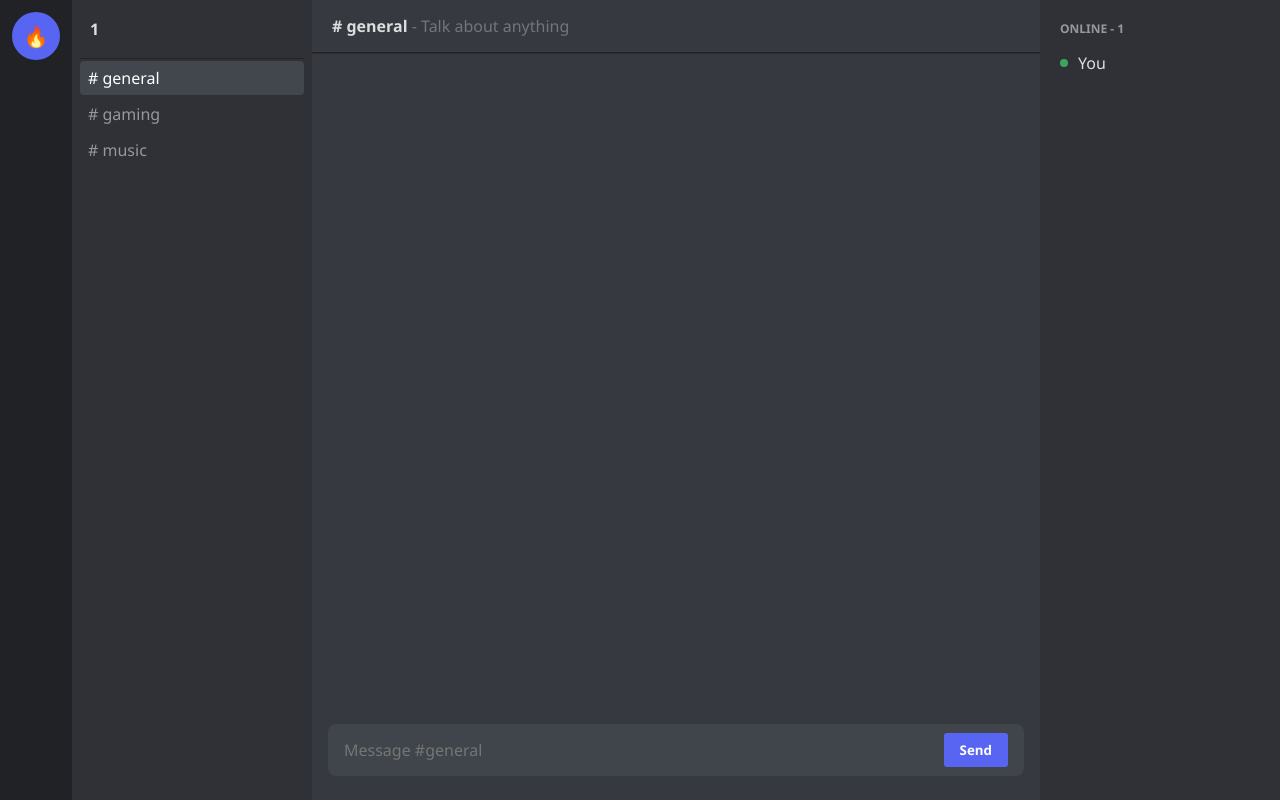
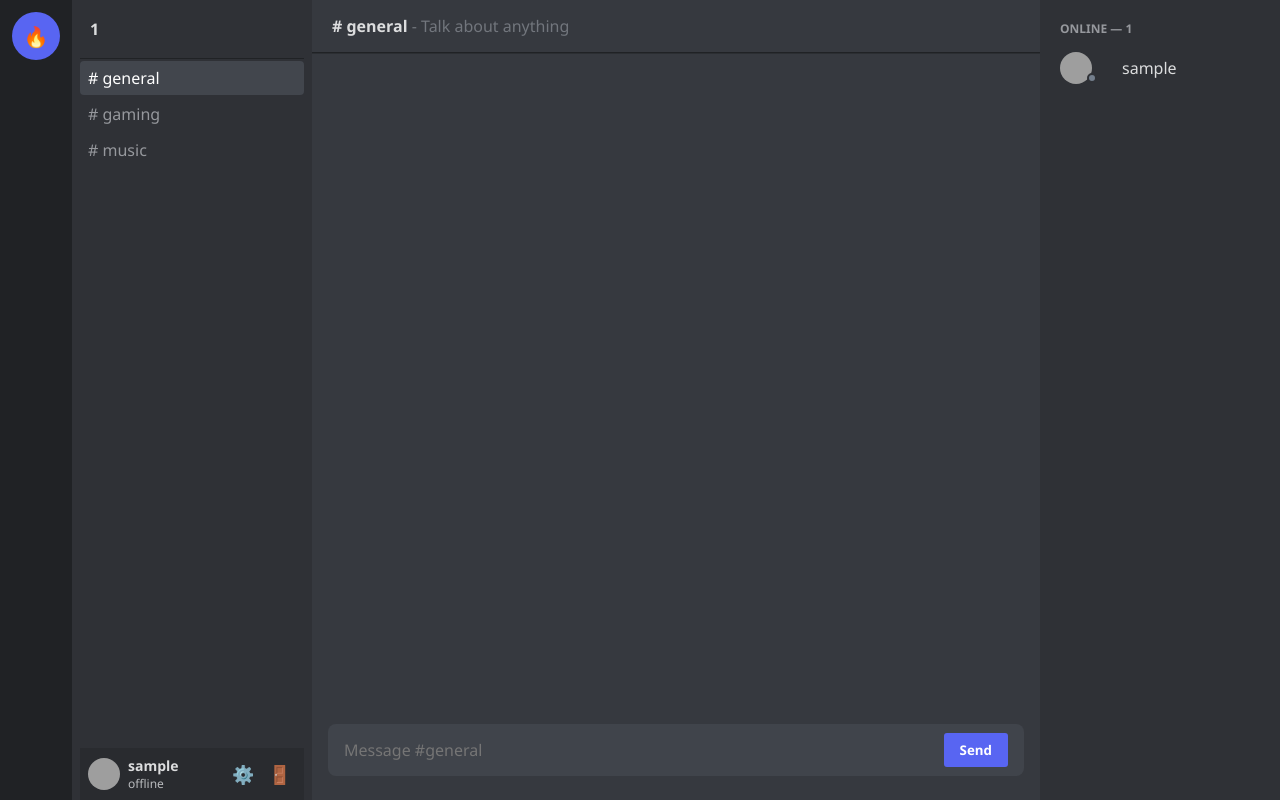
Before and after one commit to MinukaSithumika955/flowchat-app, a Flask app: page /room/1 in a window 1280 px wide. Run offline with Flask 3, Linux system fonts and the light colour scheme; the visitor is signed in with stand-in values (Sample User, id 1); some libraries are stand-ins or nearby versions; grey boxes are pictures that could not be loaded.

Commit message:
room.html

```diff
--- a/templates/room.html
+++ b/templates/room.html
@@ -14,11 +14,18 @@
     .server-icon:hover { border-radius: 16px; background: #5865F2; }
 
     /* Channel List */
-    .channel-list { width: 240px; background: #2f3136; padding: 0 8px; }
+    .channel-list { width: 240px; background: #2f3136; padding: 0 8px; display: flex; flex-direction: column; }
     .channel-header { padding: 18px 10px; font-weight: 700; border-bottom: 1px solid #202225; font-size: 16px; }
+    .channels { flex: 1; }
     .channel { padding: 6px 8px; margin: 2px 0; border-radius: 4px; color: #96989d; cursor: pointer; display: flex; align-items: center; gap: 6px; }
     .channel:hover { background: #393c43; color: #dcddde; }
     .channel.active { background: #42464d; color: white; }
+    .user-panel { padding: 8px; background: #292b2f; display: flex; align-items: center; gap: 8px; }
+    .user-panel img { width: 32px; height: 32px; border-radius: 50%; }
+    .user-info { flex: 1; }
+    .user-name { font-weight: 600; font-size: 14px; }
+    .user-status { font-size: 12px; color: #b9bbbe; }
+    .user-buttons a { color: #b9bbbe; text-decoration: none; font-size: 18px; padding: 5px; }
 
     /* Main Chat */
     .chat { flex: 1; display: flex; flex-direction: column; background: #36393f; }
@@ -27,7 +34,8 @@
 
     .messages { flex: 1; overflow-y: auto; padding: 20px; display: flex; flex-direction: column; gap: 17px; }
     .message { display: flex; gap: 16px; }
-    .avatar { width: 40px; height: 40px; border-radius: 50%; background: linear-gradient(135deg, #5865F2, #EB459E); flex-shrink: 0; }
+    .message:hover { background: #32353b; }
+    .avatar { width: 40px; height: 40px; border-radius: 50%; object-fit: cover; flex-shrink: 0; }
     .msg-content { flex: 1; }
     .msg-header { display: flex; align-items: baseline; gap: 8px; margin-bottom: 3px; }
     .username { font-weight: 600; color: #00b0f4; }
@@ -44,8 +52,12 @@
     /* Member List */
     .member-list { width: 240px; background: #2f3136; padding: 10px; }
     .member-title { padding: 10px; font-size: 12px; font-weight: 700; color: #96989d; text-transform: uppercase; }
-    .member { padding: 5px 10px; border-radius: 4px; display: flex; align-items: center; gap: 10px; }
-    .member-dot { width: 8px; height: 8px; background: #3ba55d; border-radius: 50%; }
+    .member { padding: 5px 10px; border-radius: 4px; display: flex; align-items: center; gap: 10px; cursor: pointer; }
+    .member:hover { background: #393c43; }
+    .member img { width: 32px; height: 32px; border-radius: 50%; }
+    .member-dot { width: 10px; height: 10px; border-radius: 50%; position: relative; left: -15px; top: 10px; border: 2px solid #2f3136; }
+    .online { background: #3ba55d; }
+    .offline { background: #747f8d; }
   </style>
 </head>
 <body>
@@ -57,9 +69,23 @@
   <!-- Channel List -->
   <div class="channel-list">
     <div class="channel-header">{{ room }}</div>
-    <div class="channel active"># general</div>
-    <div class="channel"># gaming</div>
-    <div class="channel"># music</div>
+    <div class="channels">
+      <div class="channel active"># general</div>
+      <div class="channel"># gaming</div>
+      <div class="channel"># music</div>
+    </div>
+    <!-- Bottom User Panel -->
+    <div class="user-panel">
+      <img src="{{ url_for('static', filename='uploads/' + current_user.profile_pic) }}" alt="pfp">
+      <div class="user-info">
+        <div class="user-name">{{ current_user.username }}</div>
+        <div class="user-status">{{ current_user.status }}</div>
+      </div>
+      <div class="user-buttons">
+        <a href="/profile">⚙️</a>
+        <a href="/logout">🚪</a>
+      </div>
+    </div>
   </div>
 
   <!-- Main Chat -->
@@ -78,8 +104,14 @@
 
   <!-- Member List -->
   <div class="member-list">
-    <div class="member-title">ONLINE - 1</div>
-    <div class="member"><div class="member-dot"></div> You</div>
+    <div class="member-title">ONLINE — 1</div>
+    <div class="member">
+        <img src="{{ url_for('static', filename='uploads/' + current_user.profile_pic) }}" alt="pfp">
+        <div style="position:relative">
+          <div class="member-dot {{ current_user.status }}"></div>
+        </div>
+        {{ current_user.username }}
+    </div>
   </div>
 
   <script src="https://cdn.socket.io/4.7.5/socket.io.min.js"></script>
@@ -96,7 +128,7 @@
 
       chat.innerHTML += `
         <div class="message">
-          <div class="avatar"></div>
+          <img class="avatar" src="/static/uploads/default.png" alt="avatar">
           <div class="msg-content">
             <div class="msg-header">
               <span class="username">${data.user}</span>
```
